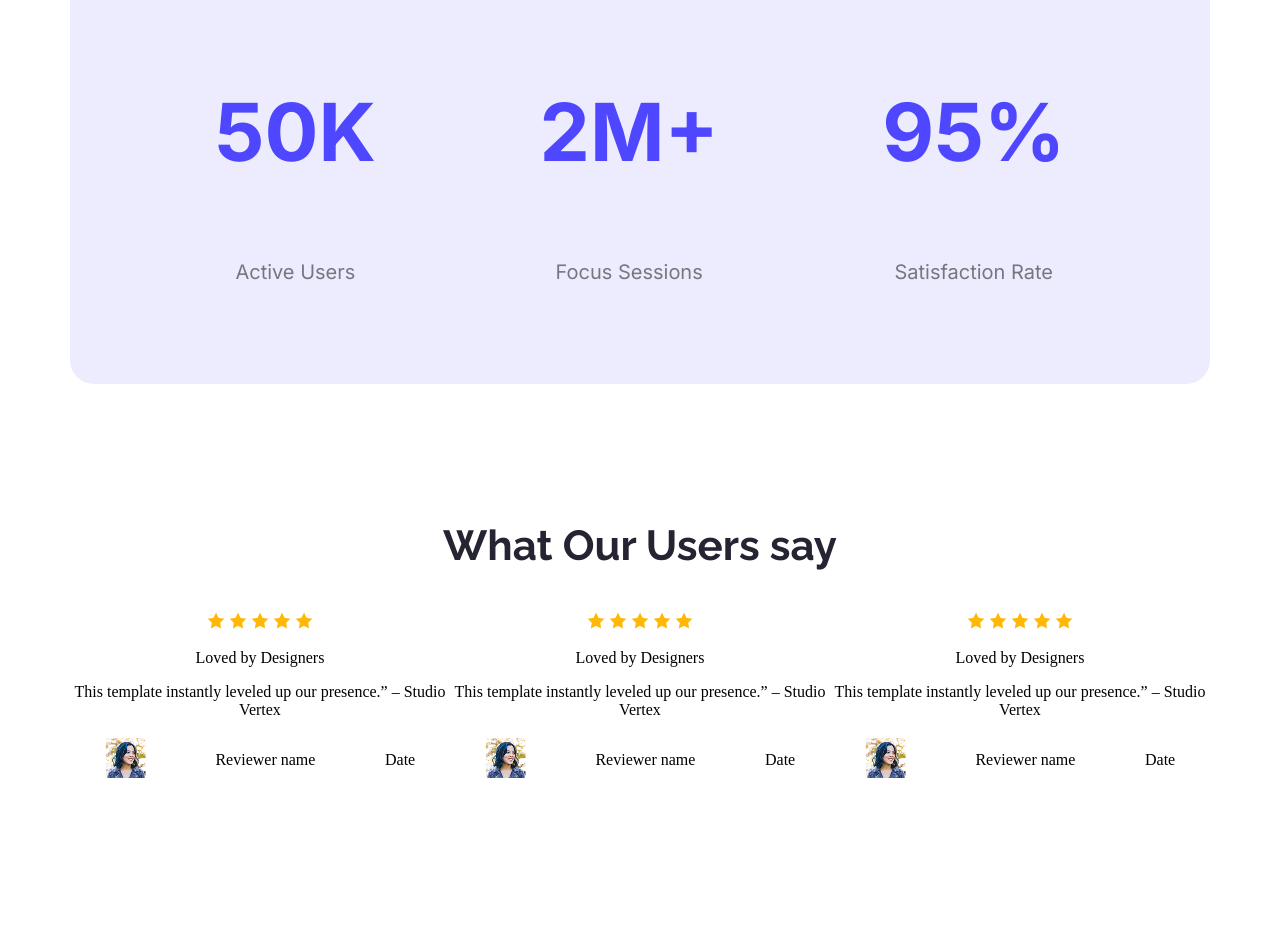
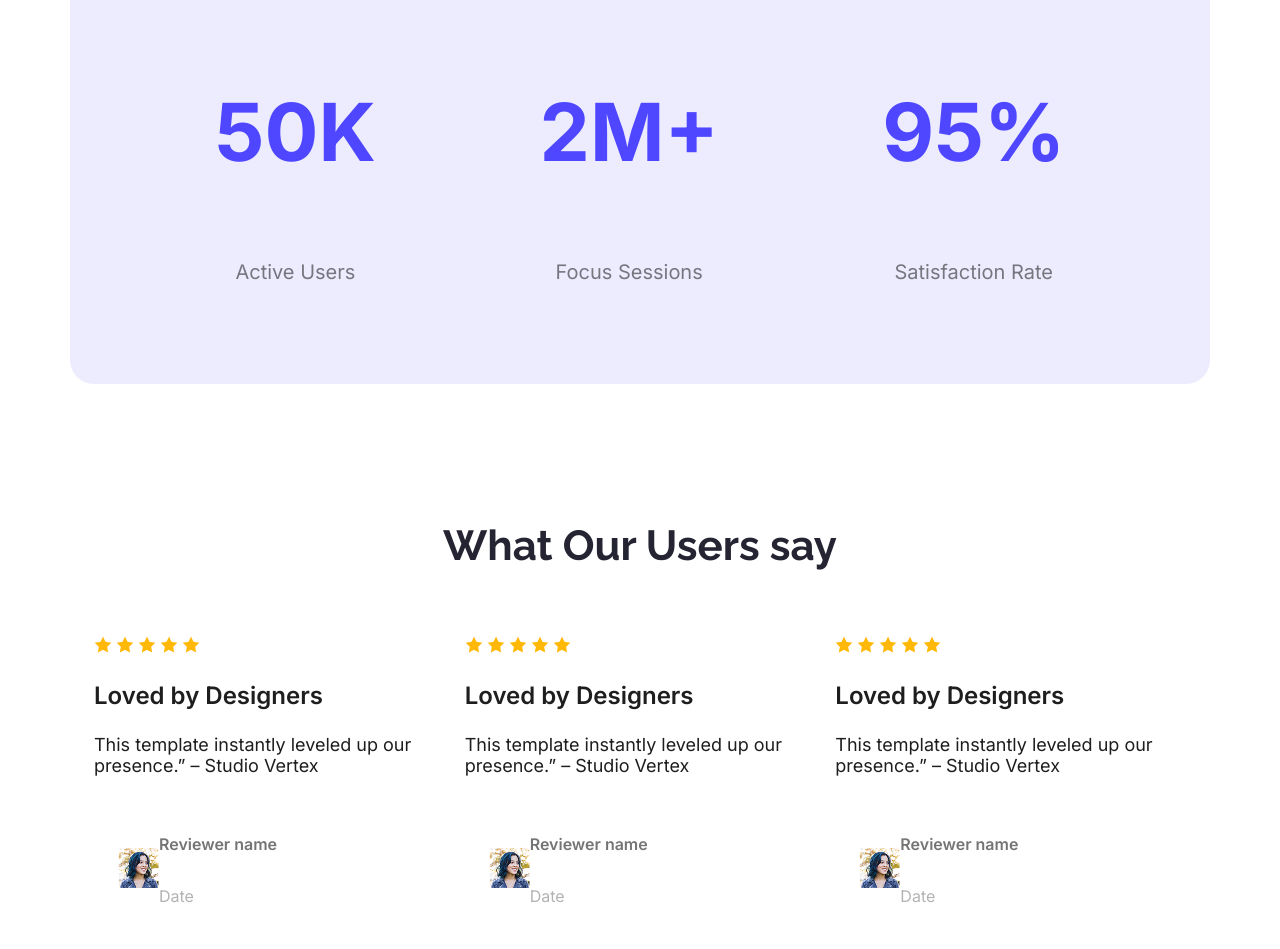
Before and after one commit to shadman76r/webflow, a plain HTML site: page index.html in a window 1280 px wide. Shown: the part 1516-2465 px from the top of the page. Before the commit the page ends 2309 px from the top, so only its background shows below. Drawn offline with Linux system fonts and the light colour scheme; a web font is replaced by a local one.

Commit message:
feedback section 80%

```diff
--- a/index.html
+++ b/index.html
@@ -67,54 +67,66 @@
             <h3 class="text-center feed-title raleway-normal">What Our Users say</h3>
             <div class="feedback">
                 <div class="review">
+                    <div class="start">
                 <img src="./Assets/icon-star.png" alt="">
                 <img src="./Assets/icon-star.png" alt="">
                 <img src="./Assets/icon-star.png" alt="">
                 <img src="./Assets/icon-star.png" alt="">
                 <img src="./Assets/icon-star.png" alt="">
-                <p class="view-title">Loved by Designers</p>
-                <p class="view-detail">This template instantly leveled up our presence.” – Studio Vertex</p>
+                </div>
+                <p class="view-title inter-normal">Loved by Designers</p>
+                <p class="view-detail inter-normal">This template instantly leveled up our presence.” – Studio Vertex</p>
                 <!-- image -->
                 <div class="image">
                     <div class="review-image">
                         <img src="./Assets/avatar.png" alt="">
                     </div>
-                    <p class="reviewer-name">Reviewer name</p>
-                    <p class="reviewer-date">Date</p>
+                    <div class="reviewer-info">
+                    <p class="reviewer-name inter-normal">Reviewer name</p>
+                    <p class="reviewer-date inter-normal">Date</p>
+                    </div>
                 </div>
                 </div>
                 <div class="review">
+                    <div class="start">
                 <img src="./Assets/icon-star.png" alt="">
                 <img src="./Assets/icon-star.png" alt="">
                 <img src="./Assets/icon-star.png" alt="">
                 <img src="./Assets/icon-star.png" alt="">
                 <img src="./Assets/icon-star.png" alt="">
-                <p class="view-title">Loved by Designers</p>
-                <p class="view-detail">This template instantly leveled up our presence.” – Studio Vertex</p>
+                </div>
+                <p class="view-title inter-normal">Loved by Designers</p>
+                <p class="view-detail inter-normal">This template instantly leveled up our presence.” – Studio Vertex</p>
                 <!-- image -->
-                   <div class="image">
+                <div class="image">
                     <div class="review-image">
                         <img src="./Assets/avatar.png" alt="">
                     </div>
-                    <p class="reviewer-name">Reviewer name</p>
-                    <p class="reviewer-date">Date</p>
+                    <div class="reviewer-info">
+                    <p class="reviewer-name inter-normal">Reviewer name</p>
+                    <p class="reviewer-date inter-normal">Date</p>
+                    </div>
                 </div>
                 </div>
                 <div class="review">
+                    <div class="start">
                 <img src="./Assets/icon-star.png" alt="">
                 <img src="./Assets/icon-star.png" alt="">
                 <img src="./Assets/icon-star.png" alt="">
                 <img src="./Assets/icon-star.png" alt="">
                 <img src="./Assets/icon-star.png" alt="">
-                <p class="view-title">Loved by Designers</p>
-                <p class="view-detail">This template instantly leveled up our presence.” – Studio Vertex</p>
+                </div>
+                <p class="view-title inter-normal">Loved by Designers</p>
+                <p class="view-detail inter-normal">This template instantly leveled up our presence.” – Studio Vertex</p>
                 <!-- image -->
-                   <div class="image">
+                <div class="image">
                     <div class="review-image">
                         <img src="./Assets/avatar.png" alt="">
                     </div>
-                    <p class="reviewer-name">Reviewer name</p>
-                    <p class="reviewer-date">Date</p>
+                    <div class="reviewer-info">
+                    <p class="reviewer-name inter-normal">Reviewer name</p>
+                    <p class="reviewer-date inter-normal">Date</p>
+                    </div>
                 </div>
                 </div>
             </div>
--- a/styles/flow.css
+++ b/styles/flow.css
@@ -148,7 +148,8 @@ background-color: #4E47FF;
     max-width: 1140px;
     margin: 0 auto;
     margin-top: 137px;
-    text-align: center;
+
+
 }
 .feed-title{
     font-size: 42px;
@@ -159,9 +160,37 @@ background-color: #4E47FF;
     display: flex;
     align-items: center;
     justify-content: space-around;
+    gap: 20px;
+    padding: 24px;
 }
 .image{
     display: flex;
     align-items: center;
-    justify-content: space-around;
+    justify-content: flex-start;
+    padding: 24px;
+    border-radius: 999px;
 }
+.reviewer-info{
+    display: flex;
+    flex-direction: column;
+}
+.view-title{
+    font-size: 24px;
+    font-weight: 600;
+    color:#1E1E1E;
+}
+.view-detail{
+    font-size: 18px;
+    font-weight: 400;
+    color: #1E1E1E;
+}
+.reviewer-name{
+    font-size: 16px;
+    font-weight: 600;
+    color: #757575;
+}
+.reviewer-date{
+    font-size: 16px;
+    font-weight: 400;
+    color: #B3B3B3;
+}
```
